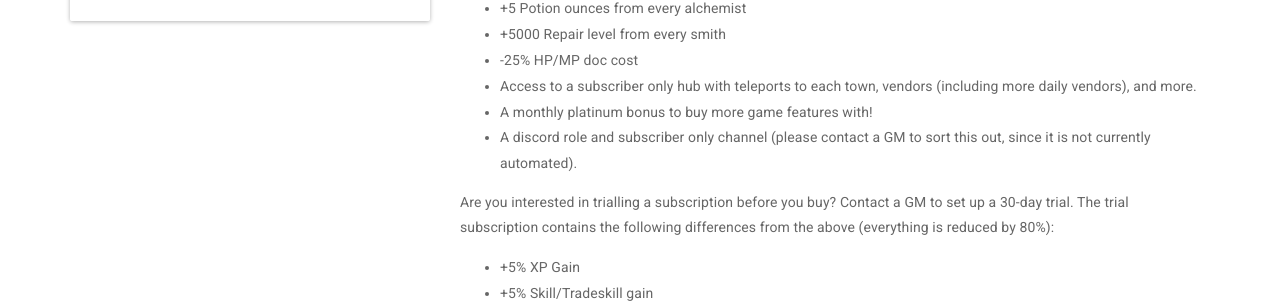
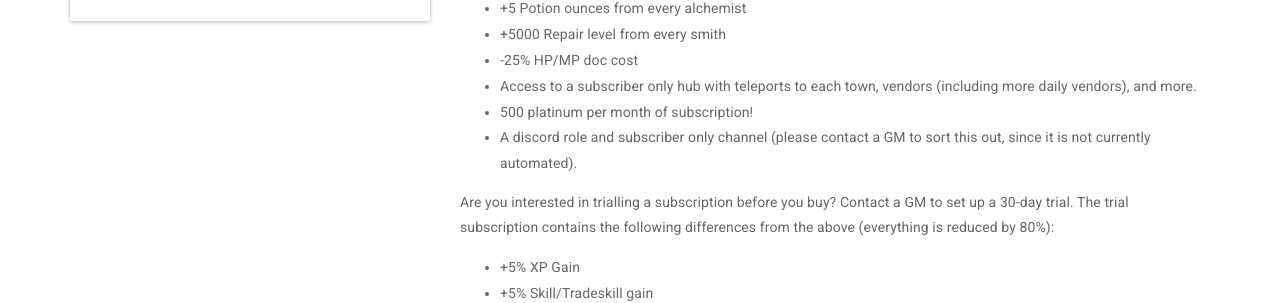
Before and after one commit to LandOfTheRair/landoftherair.github.io, a Jekyll site: the page built from _docs/other/subscriber-benefits.md, in a window 1280 px wide and 1133 px high. Shown: the part 359-662 px from the top of the window. Built offline with Jekyll 4.4.1, drawn with Linux system fonts in a browser that asks for light colours; nearby versions of some CDN libraries.

Commit message:
Update subscriber-benefits.md

```diff
--- a/_docs/other/subscriber-benefits.md
+++ b/_docs/other/subscriber-benefits.md
@@ -14,7 +14,7 @@ As a subscriber to Land of the Rair, you receive many convenient perks:
 * +5000 Repair level from every smith
 * -25% HP/MP doc cost
 * Access to a subscriber only hub with teleports to each town, vendors (including more daily vendors), and more.
-* A monthly platinum bonus to buy more game features with!
+* 500 platinum per month of subscription!
 * A discord role and subscriber only channel (please contact a GM to sort this out, since it is not currently automated).
 
 Are you interested in trialling a subscription before you buy? Contact a GM to set up a 30-day trial. The trial subscription contains the following differences from the above (everything is reduced by 80%):
```
